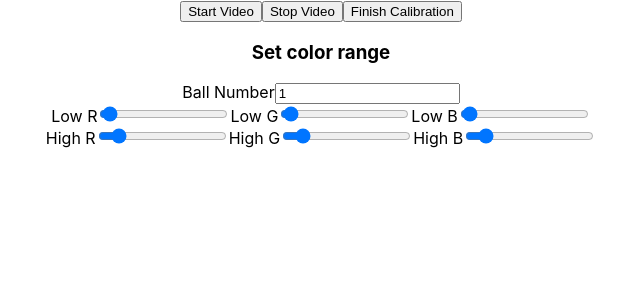
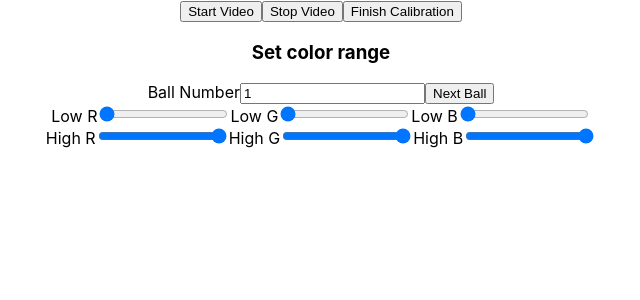
Before and after one commit to ianboru/juggle-tracker-js, a React (Create React App) app: page / in a window 1280 px wide. Shown: the top 300 px of the page, without its empty margins (319-959 px from the left). Built offline with nearby package versions, Linux system fonts and the light colour scheme.

Commit message:
added trails and starting multiple ball workflow

```diff
--- a/src/App.js
+++ b/src/App.js
@@ -18,17 +18,19 @@ class App extends Component {
     srcMat : null,
     net : null,
     startTime : Date.now(),
-    lh:5,
-    ls:5,
-    lv:5,
-    hh:30,
-    hs:30,
-    hv:30,
+    lh:0,
+    ls:0,
+    lv:0,
+    hh:255,
+    hs:255,
+    hv:255,
+    allBallColors : [],
     upsideDownMode:false,
     ballNum : 1,
     hsvValues : [],
     calibrating : true,
-    positions : []
+    positions : [],
+    numBalls : 3
   }
 
   startCamera=()=> {
@@ -103,6 +105,7 @@ class App extends Component {
         maxContour = contour
       }
     }
+    if(maxContour){
       const circle = cv.minEnclosingCircle(maxContour)
       console.log("circle", circle.center)
       let allPositions = this.state.positions
@@ -120,6 +123,8 @@ class App extends Component {
       this.setState({
         positions : allPositions
       })
+    }
+
     src.delete();dst.delete(); contours.delete(); hierarchy.delete();
 
     return [dst,src];
@@ -127,27 +132,23 @@ class App extends Component {
   }
   drawTail =(ballNum)=>{
     const xHistory = this.state.positions[ballNum]['x']
-    const lastX = xHistory[xHistory.length-1]
     const yHistory = this.state.positions[ballNum]['y']
-    const lastY = yHistory[yHistory.length-1]
     const rHistory = this.state.positions[ballNum]['r']
-    const lastR = rHistory[rHistory.length-1]
+
+    const maxWindowSize = 10
+    const currentWindowSize = Math.min(xHistory.length, maxWindowSize)
+    for (let i=0; i < currentWindowSize; ++i){
+      const lastX = xHistory[xHistory.length - 1 - i]
+      const lastY = yHistory[yHistory.length - 1 - i]
+      const lastR = rHistory[rHistory.length - 1 - i]
       const context = this.canvasOutput.getContext("2d")
-    const radius = 70
       context.beginPath();
-    context.arc(lastX, lastY, lastR, 0, 2 * Math.PI, false);
+      context.arc(lastX, lastY, lastR*(1-(i/currentWindowSize)), 0, 2 * Math.PI, false);
       context.fillStyle = 'green';
       context.fill();
-    context.lineWidth = 5;
-    context.strokeStyle = '#003300';
+      context.strokeStyle = 'green';
       context.stroke();
-    /*
-    context.beginPath()
-    context.strokeStyle = 'rgba(0,255,100,1)';
-    context.moveTo(lastX,lastY)
-    context.lineTo(lastX+10,lastY+10)
-    context.stroke(); */
-
+    }
   }
   processVideo=()=> {
     let canvasOutputCtx = this.canvasOutput.getContext("2d")
@@ -165,8 +166,6 @@ class App extends Component {
     lowHSV.push(0)
     const highHSV = utils.RGBtoHSV(this.state.hh, this.state.hs, this.state.hv)
     highHSV.push(255)
-
-    //const hsv = cv.cvtColor(this.state.srcMat, this.state.srcMat,cv.COLOR_BGR2HSV)
     const low = new cv.Mat(this.state.srcMat.rows, this.state.srcMat.cols, this.state.srcMat.type(), [this.state.lh, this.state.ls, this.state.lv, 0]);
     const high = new cv.Mat(this.state.srcMat.rows, this.state.srcMat.cols, this.state.srcMat.type(), [this.state.hh, this.state.hs, this.state.hv, 255]);
     cv.inRange(this.state.srcMat,low, high, dst);
@@ -175,7 +174,7 @@ class App extends Component {
     cv.dilate(dst,dst,kernel)
     //cv.erode(dst,dst,kernel)
     kernel.delete()
-    cv.imshow('canvasOutput',dst)
+    cv.imshow('canvasOutput',this.state.srcMat)
     this.drawTail(this.state.ballNum)
 
     low.delete();high.delete();dst.delete();
@@ -251,11 +250,32 @@ class App extends Component {
       calibrating : false
     })
   }
+  nextBall=()=>{
+    let colorRanges = this.state.allBallColors
+    let ballNum = this.state.ballNum
+    colorRanges[ballNum] = {
+      'lh' : this.state.lh,
+      'ls' : this.state.ls,
+      'lv' : this.state.lv,
+      'hh' : this.state.hh,
+      'hs' : this.state.hs,
+      'hv' : this.state.hv,
+    }
+    ballNum += 1
+    if(ballNum%this.state.numBalls == 1 ){
+      ballNum = 1
+    }
+    this.setState({
+      ballNum
+    })
+    console.log(colorRanges)
+  }
   render() {
     const sliders =
         this.state.calibrating ?
         <div className="sliders">
           <label>Ball Number</label><input type="input" value={this.state.ballNum} onChange={this.handleBallNum}/>
+          <button onClick={this.nextBall}>Next Ball</button>
           <br/>
           <label>Low R</label><input type="range" min={0} max={255} value={this.state.lh} onChange={this.handleLHChange}/>
           <label>Low G</label><input type="range" min={0} max={255} value={this.state.ls} onChange={this.handleLSChange}/>
```
Lines whose indentation alone changed are shown as unchanged.
